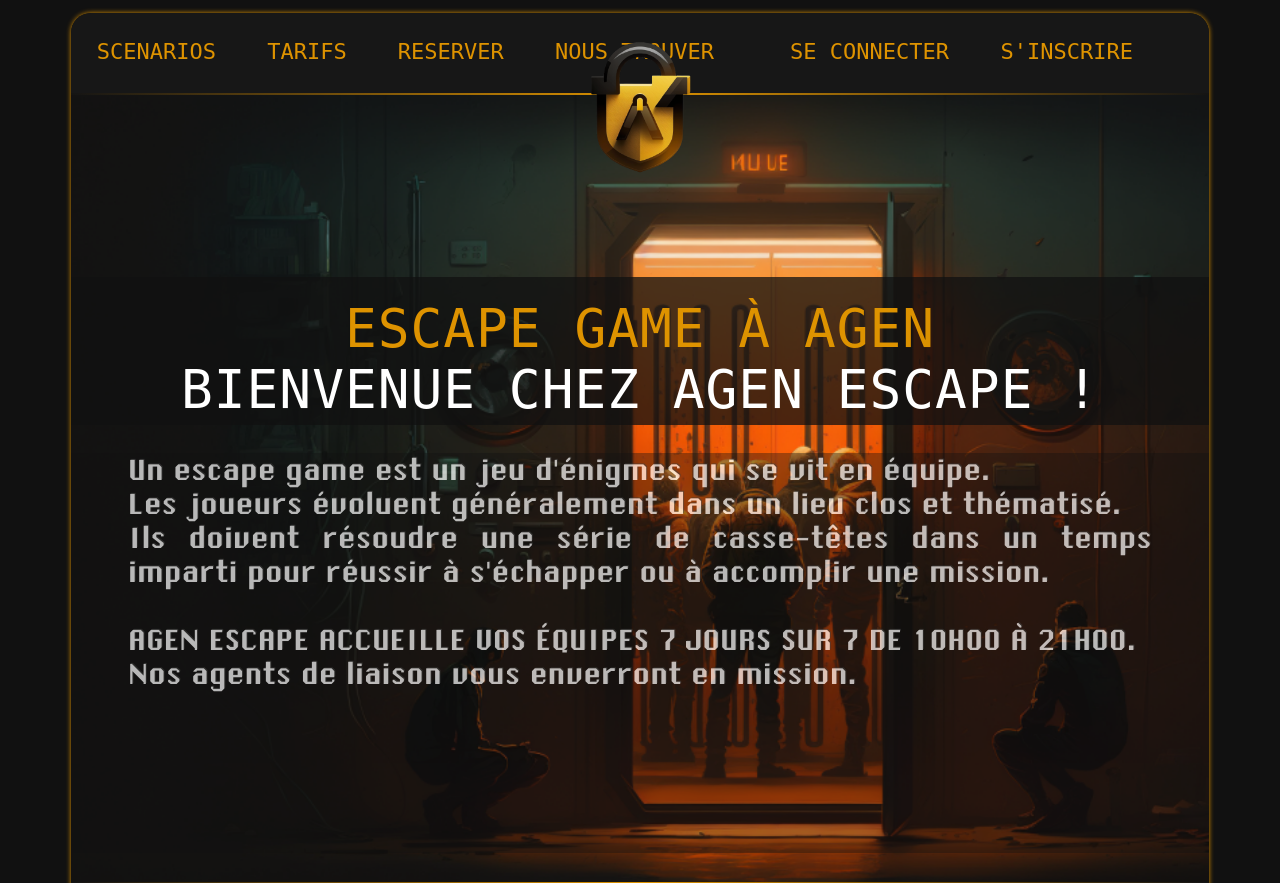
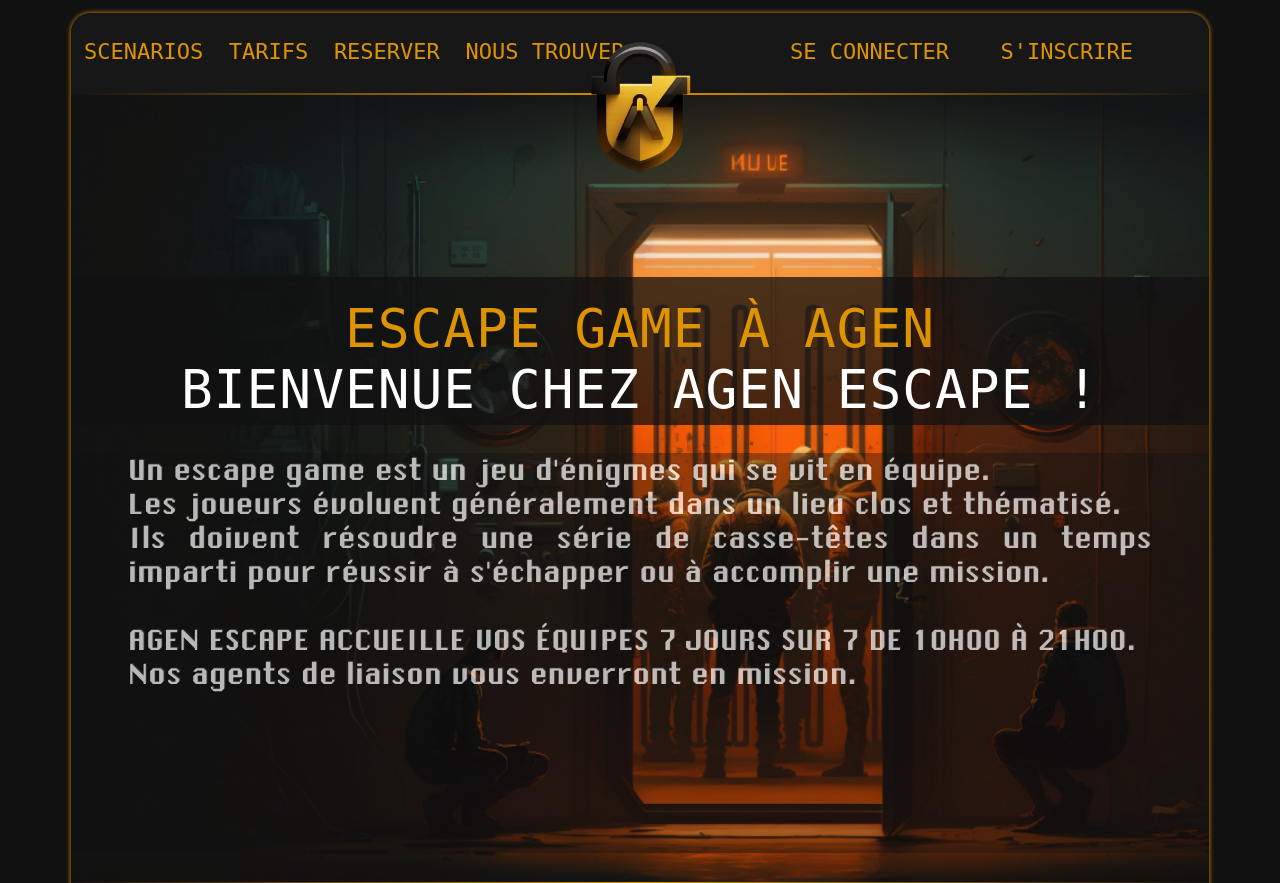
Before and after one commit to Daruom47/EscapeAgen, a PHP site: page /index.php in a window 1280 px wide. Shown: the top 883 px of the page. Run offline with PHP 8.4, Linux system fonts and the light colour scheme; data that the repository does not hold is empty; some libraries are stand-ins or nearby versions; some web fonts are replaced.

Commit message:
réglage nav

```diff
--- a/css/nav.css
+++ b/css/nav.css
@@ -33,9 +33,9 @@ ul > li > a {
 
     /* margin-top: 0.2vh; */
     /* padding-bottom: 0.2vh; */
-    margin-left: 1vw;
+    /* margin-left: 1vw;
     margin-right: 1vw;
-    font-size: 1.3rem;
+    font-size: 1.3rem; */
     color: #de9300;
     padding: 1vh 1vw;
     border-radius: 2.5px;
```
